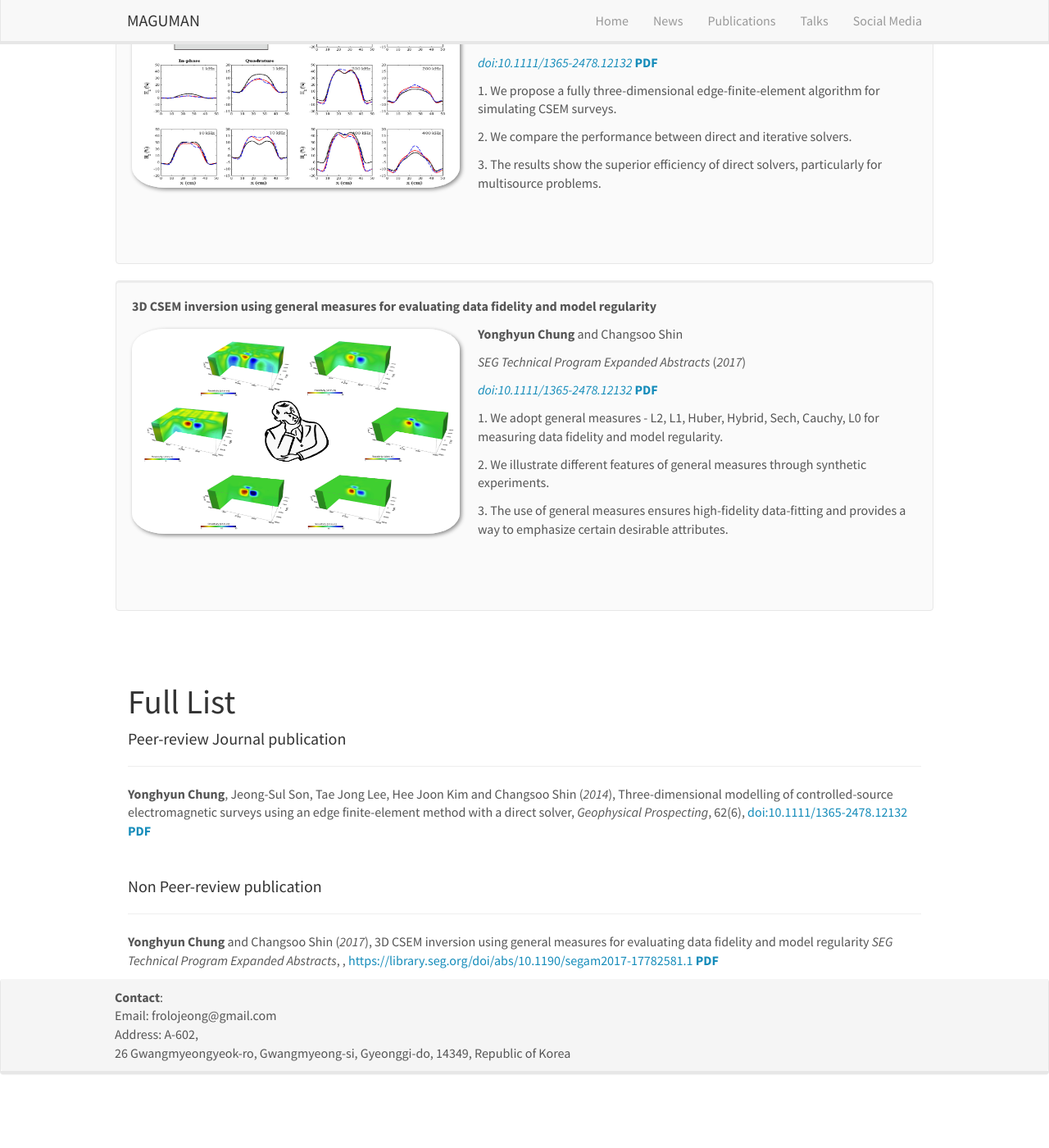
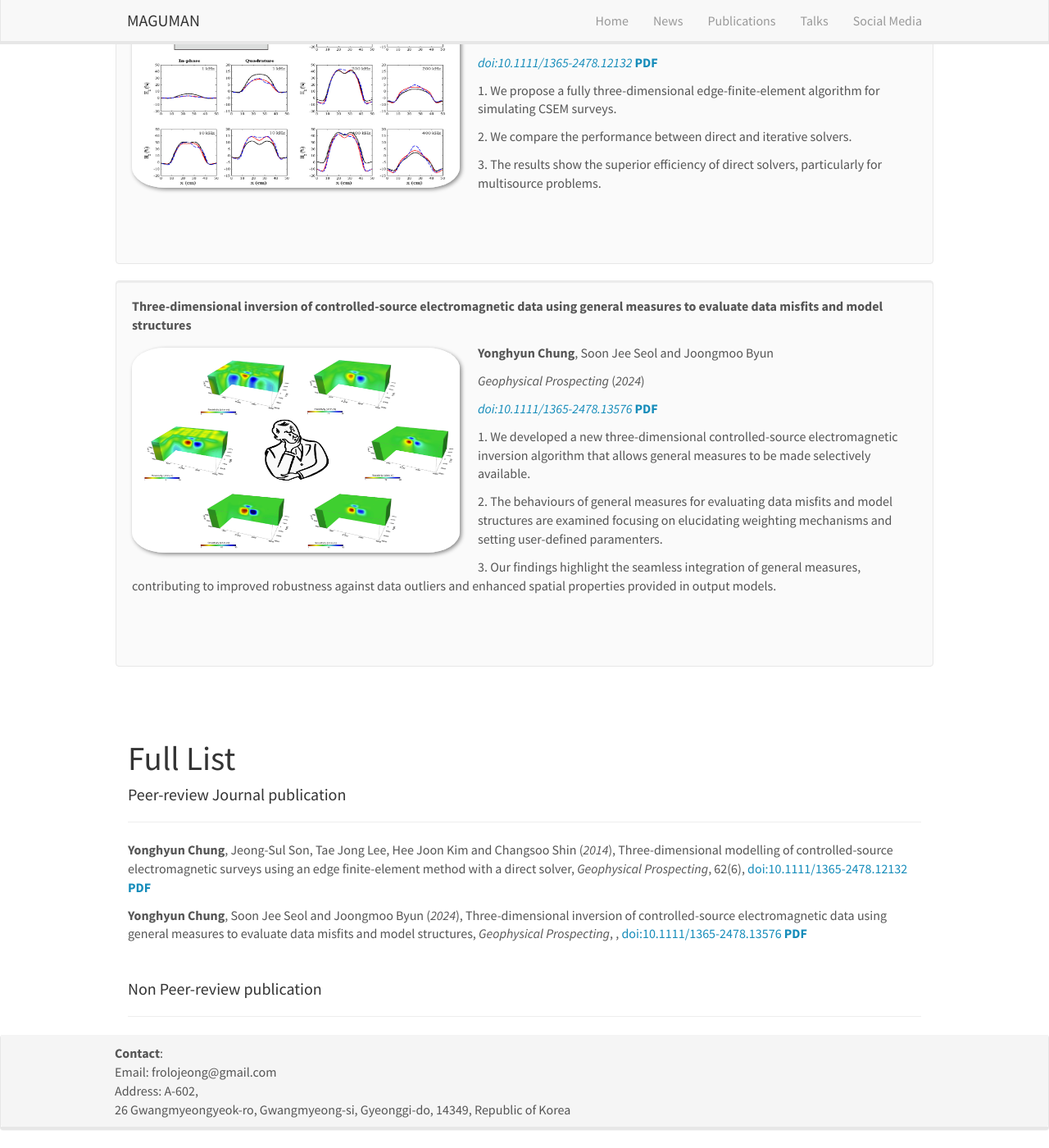
Before and after one commit to maguman/maguman.github.io, a Jekyll site: the page built from _pages/publications.md, in a window 1280 px wide and 1400 px high, scrolled down 321 px. Shown: the whole window at 82% size. Built offline with Jekyll 4.4.1, drawn with Linux system fonts in a browser that asks for light colours; nearby versions of some CDN libraries; before the commit the page ends 1653 px from its top, so only the background shows below that.

Commit message:
Update publist.yml

```diff
--- a/_data/publist.yml
+++ b/_data/publist.yml
@@ -41,24 +41,24 @@
   cat: journal
 
 
-- title: "3D CSEM inversion using general measures for evaluating data fidelity and model regularity"
-  journal: SEG Technical Program Expanded Abstracts
+- title: "Three-dimensional inversion of controlled-source electromagnetic data using general measures to evaluate data misfits and model structures"
+  journal: Geophysical Prospecting
   volume:
-  doi: 10.1190/segam2017-17782581.1
-  year: 2017
+  doi: 10.1111/1365-2478.13576
+  year: 2024
   image: SEG17.PNG
   description:
-  key1: We adopt general measures - L2, L1, Huber, Hybrid, Sech, Cauchy, L0 for measuring data fidelity and model regularity.
-  key2: We illustrate different features of general measures through synthetic experiments.
-  key3: The use of general measures ensures high-fidelity data-fitting and provides a way to emphasize certain desirable attributes.
-  authors: <strong>Yonghyun Chung</strong> and Changsoo Shin
+  key1: We developed a new three-dimensional controlled-source electromagnetic inversion algorithm that allows general measures to be made selectively available.
+  key2: The behaviours of general measures for evaluating data misfits and model structures are examined focusing on elucidating weighting mechanisms and setting user-defined paramenters.
+  key3: Our findings highlight the seamless integration of general measures, contributing to improved robustness against data outliers and enhanced spatial properties provided in output models.
+  authors: <strong>Yonghyun Chung</strong>, Soon Jee Seol and Joongmoo Byun
   link:
-    url: https://library.seg.org/doi/abs/10.1190/segam2017-17782581.1
-    display: doi:10.1111/1365-2478.12132
+    url: https://onlinelibrary.wiley.com/doi/10.1111/1365-2478.13576
+    display: doi:10.1111/1365-2478.13576
   highlight: 1
   news2:
   news2link:
   news3:
   news3link:
   pdf:
-  cat: nonjournal
+  cat: journal
```
